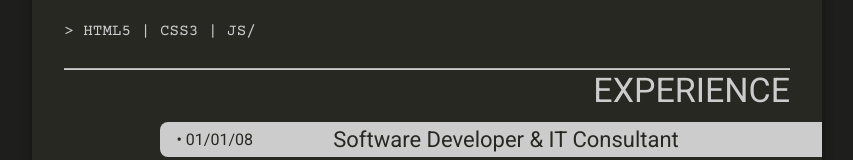
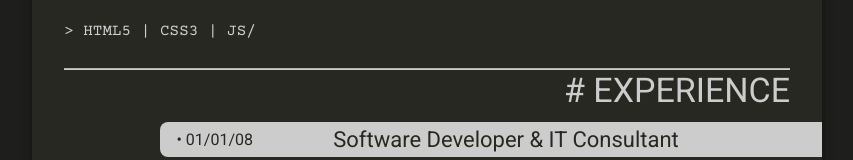
Before and after one commit to DocCobra/dev-cv, an Angular app: page / in a window 1280 px wide. Shown: the part 226-386 px from the top of the page, without its empty margins (213-1066 px from the left). Built offline with nearby package versions, Linux system fonts and the light colour scheme.

Commit message:
Added hash to dividers

```diff
--- a/src/app/page/page.component.html
+++ b/src/app/page/page.component.html
@@ -2,7 +2,7 @@
 
 <typewriter-text [text]="typewriterText"></typewriter-text>
 
-<section-divider [title]="'EXPERIENCE'"></section-divider>
+<section-divider [title]="'# EXPERIENCE'"></section-divider>
 
 <div>
   <app-entry
@@ -14,7 +14,7 @@
   </app-entry>
 </div>
 
-<section-divider [title]="'EDUCATION'" style="margin-top: 48px; "></section-divider>
+<section-divider [title]="'# EDUCATION'" style="margin-top: 48px; "></section-divider>
 
 <div>
   <app-entry
```
